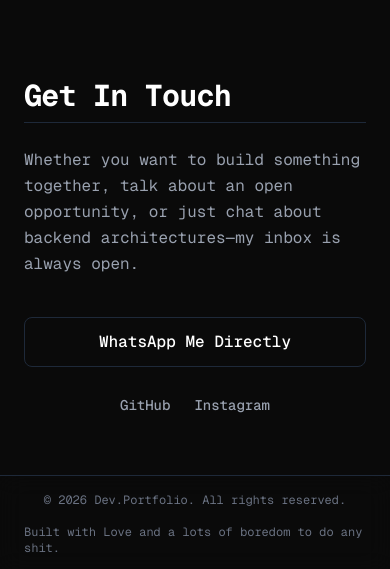
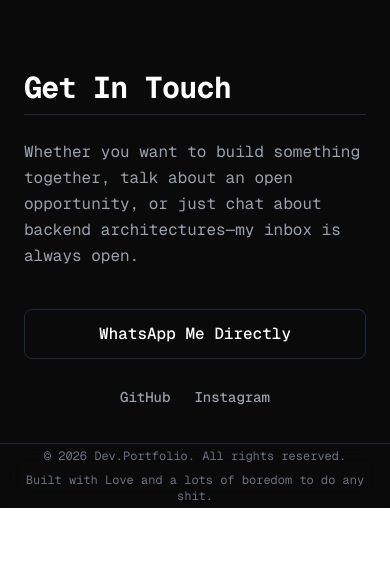
Before and after one commit to 0mshrestha/omShrestha-, a Next.js app: page / in a window 390 px wide. Shown: the part 575-1144 px from the top of the page. After the commit the page ends 1083 px from the top, so only its background shows below. Built offline with nearby package versions, Linux system fonts and the light colour scheme.

Commit message:
footer fixed

```diff
--- a/app/page.tsx
+++ b/app/page.tsx
@@ -7,7 +7,7 @@ export default function Home() {
   return (
     <div className="min-h-screen bg-[#0A0A0A] text-gray-100 font-mono antialiased">
       <Navbar />
-      <main className="max-w-6xl md:mx-18 px-6 sm:px-6 lg:px-8 space-y-28 py-4 lg:py-6">
+      <main className="max-w-6xl md:mx-18 px-6 sm:px-6 lg:px-8 space-y-28 py-2 lg:py-6">
         <Intro />
         <Contact />
       </main>
--- a/components/Contact.tsx
+++ b/components/Contact.tsx
@@ -1,6 +1,6 @@
 export default function Contact() {
   return (
-    <section id="contact" className="space-y-6 max-w-2xl mb-8">
+    <section id="contact" className="space-y-6 max-w-2xl mb-4">
       <h2 className="text-3xl font-bold tracking-tight text-white border-b border-gray-800 pb-2">
         Get In Touch
       </h2>
--- a/components/Footer.tsx
+++ b/components/Footer.tsx
@@ -3,11 +3,11 @@ export default function Footer() {
 
   return (
     <footer className="border-t border-gray-800 lg:mt-10 bg-[#0A0A0A]/70 backdrop-blur-md">
-      <div className="max-w-7xl mx-2 px-4 sm:px-6 lg:px-8 py-4 flex flex-col sm:flex-row items-center justify-between text-xs text-gray-500 space-y-4 sm:space-y-0">
+      <div className="max-w-7xl mx-2 px-4 sm:px-6 lg:px-8 py-1 flex flex-col sm:flex-row items-center text-xs text-gray-500 space-y-2">
         <div>
           &copy; {currentYear} Dev.Portfolio. All rights reserved.
         </div>
-        <div>
+        <div className="text-center">
           Built with Love and a lots of boredom to do any shit.
         </div>
       </div>
```
